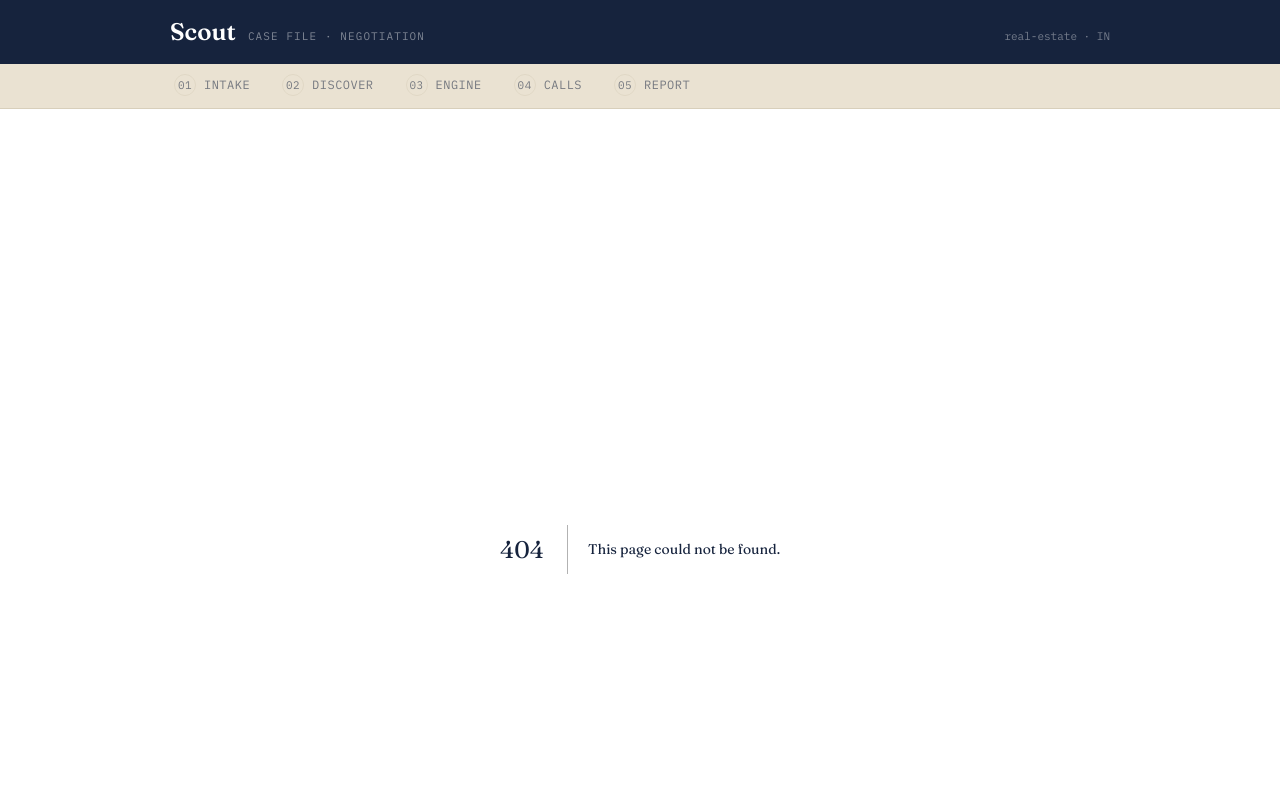
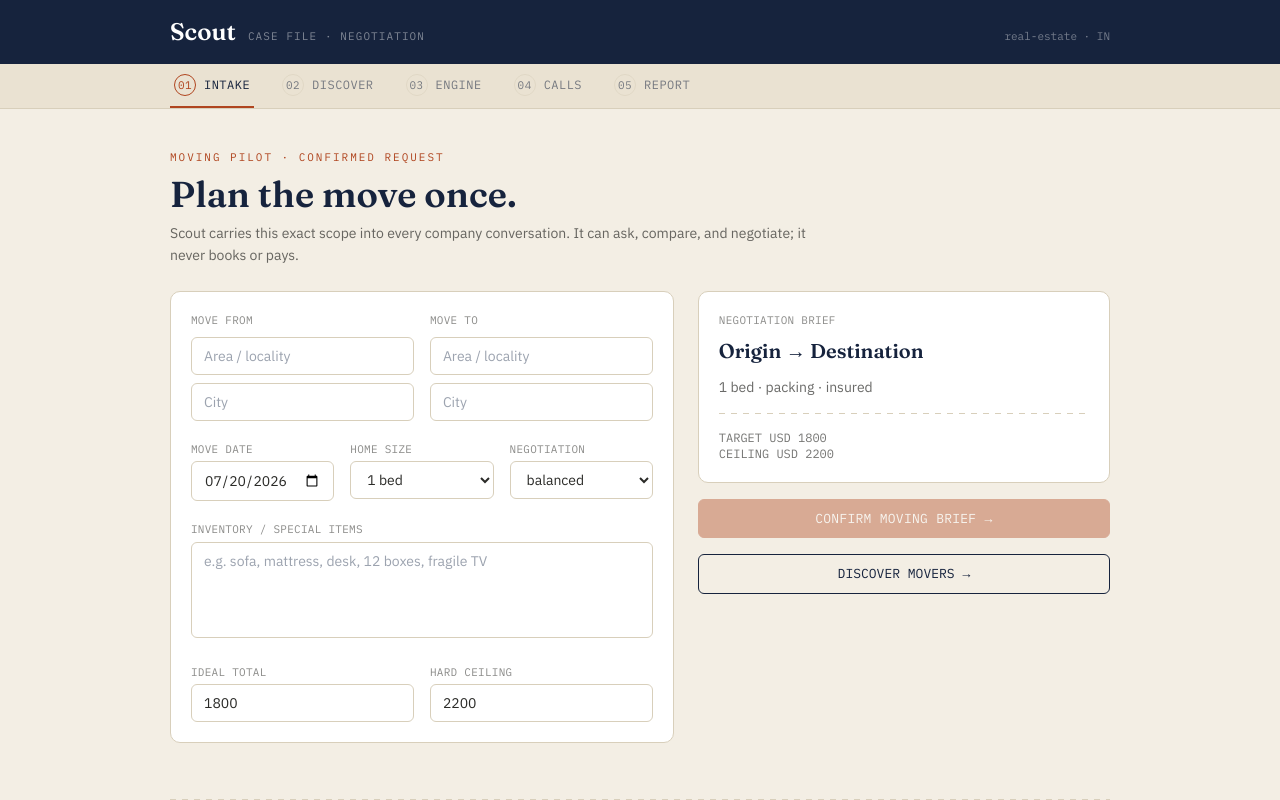
Before and after one commit to nothariharan/scout, a Next.js app in the folder apps/web/: page /moving in a window 1280 px wide. Before the commit this address had no page. Shown: the top 800 px of the page. Built offline with nearby package versions, Linux system fonts and the light colour scheme.

Commit message:
Add moving intake experience

```diff
--- a/apps/web/next.config.mjs
+++ b/apps/web/next.config.mjs
@@ -1,6 +1,9 @@
 /** @type {import('next').NextConfig} */
 const nextConfig = {
   reactStrictMode: true,
+  // Lets CI/verification build alongside a running local dev server without
+  // sharing stale generated artifacts.
+  distDir: process.env.SCOUT_NEXT_DIST_DIR || '.next',
   // @scout/contracts ships .js + .d.ts; transpile so Next resolves the workspace pkg.
   transpilePackages: ['@scout/contracts'],
 };
--- /dev/null
+++ b/apps/web/src/app/moving/page.tsx
@@ -0,0 +1,51 @@
+"use client";
+
+import { useMemo, useState } from "react";
+import type { MovingRequest } from "@scout/contracts/types";
+
+const INPUT = "w-full rounded-md border border-line bg-white px-3 py-2 text-sm text-charcoal outline-none focus:border-rust";
+const tomorrow = new Date(Date.now() + 86400000).toISOString().slice(0, 10);
+
+export default function MovingIntakePage() {
+  const [request, setRequest] = useState<MovingRequest>({
+    vertical: "moving", origin: { area: "", city: "" }, destination: { area: "", city: "" }, move_date: tomorrow,
+    home_size: "1_bed", inventory_notes: "", services: { packing: true, insurance: true },
+    stairs: { origin_floors: 0, destination_floors: 0, elevator_origin: true, elevator_destination: true },
+    budget: { ideal: 1800, ceiling: 2200, currency: "USD" }, negotiation_posture: "balanced", language_pref: "en",
+  });
+  const [status, setStatus] = useState<string | null>(null);
+  const ready = Boolean(request.origin.area && request.origin.city && request.destination.area && request.destination.city && request.budget.ideal <= request.budget.ceiling);
+  const scope = useMemo(() => [request.home_size.replace(/_/g, " "), request.services?.packing ? "packing" : "no packing", request.services?.insurance ? "insured" : "no insurance"].join(" · "), [request]);
+
+  function updateAddress(kind: "origin" | "destination", key: "area" | "city", value: string) {
+    setRequest((current) => ({ ...current, [kind]: { ...current[kind], [key]: value } }));
+  }
+  async function confirm() {
+    setStatus("Saving the confirmed moving brief…");
+    try {
+      const created = await fetch("/api/orchestrator/requirements", { method: "POST", headers: { "content-type": "application/json" }, body: JSON.stringify({ spec: request, source_path: "moving_form" }) });
+      const record = await created.json(); if (!created.ok) throw new Error(record.error ?? "Could not save request.");
+      const confirmed = await fetch(`/api/orchestrator/requirements/${record.id}/confirm`, { method: "POST" });
+      const result = await confirmed.json(); if (!confirmed.ok) throw new Error(result.error ?? "Could not confirm request.");
+      localStorage.setItem("scout_requirement_id", result.id);
+      localStorage.setItem("scout_moving_requirement_id", result.id);
+      setStatus("Confirmed. Your brief is locked for discovery and negotiation.");
+    } catch (error) { setStatus(error instanceof Error ? error.message : "Could not confirm moving request."); }
+  }
+
+  return <div className="space-y-6">
+    <header className="max-w-2xl"><p className="mono text-[11px] uppercase tracking-[0.18em] text-rust">Moving pilot · confirmed request</p><h1 className="mt-2 text-4xl">Plan the move once.</h1><p className="mt-2 text-sm leading-relaxed text-charcoal/70">Scout carries this exact scope into every company conversation. It can ask, compare, and negotiate; it never books or pays.</p></header>
+    <div className="grid gap-6 lg:grid-cols-[1.1fr_0.9fr]">
+      <section className="card space-y-5 p-5">
+        <div className="grid gap-4 sm:grid-cols-2"><Address label="Move from" value={request.origin} onChange={(key, value) => updateAddress("origin", key, value)} /><Address label="Move to" value={request.destination} onChange={(key, value) => updateAddress("destination", key, value)} /></div>
+        <div className="grid gap-4 sm:grid-cols-3"><Field label="Move date"><input type="date" value={request.move_date} onChange={(event) => setRequest((current) => ({ ...current, move_date: event.target.value }))} className={INPUT} /></Field><Field label="Home size"><select value={request.home_size} onChange={(event) => setRequest((current) => ({ ...current, home_size: event.target.value as MovingRequest["home_size"] }))} className={INPUT}>{["studio", "1_bed", "2_bed", "3_bed_plus", "custom"].map((size) => <option key={size} value={size}>{size.replace(/_/g, " ")}</option>)}</select></Field><Field label="Negotiation"><select value={request.negotiation_posture} onChange={(event) => setRequest((current) => ({ ...current, negotiation_posture: event.target.value as MovingRequest["negotiation_posture"] }))} className={INPUT}>{["fast", "balanced", "aggressive"].map((posture) => <option key={posture}>{posture}</option>)}</select></Field></div>
+        <Field label="Inventory / special items"><textarea value={request.inventory_notes} onChange={(event) => setRequest((current) => ({ ...current, inventory_notes: event.target.value }))} className={`${INPUT} h-24 resize-none`} placeholder="e.g. sofa, mattress, desk, 12 boxes, fragile TV" /></Field>
+        <div className="grid gap-4 sm:grid-cols-2"><Field label="Ideal total"><input type="number" value={request.budget.ideal} onChange={(event) => setRequest((current) => ({ ...current, budget: { ...current.budget, ideal: Number(event.target.value) } }))} className={INPUT} /></Field><Field label="Hard ceiling"><input type="number" value={request.budget.ceiling} onChange={(event) => setRequest((current) => ({ ...current, budget: { ...current.budget, ceiling: Number(event.target.value) } }))} className={INPUT} /></Field></div>
+      </section>
+      <aside className="space-y-4"><div className="card p-5"><p className="mono text-[11px] uppercase tracking-wide text-charcoal/55">Negotiation brief</p><h2 className="mt-2 text-xl">{request.origin.area || "Origin"} → {request.destination.area || "Destination"}</h2><p className="mt-3 text-sm text-charcoal/70">{scope}</p><div className="wire my-4" /><p className="mono text-xs text-charcoal/65">TARGET {request.budget.currency} {request.budget.ideal}<br />CEILING {request.budget.currency} {request.budget.ceiling}</p></div><button onClick={confirm} disabled={!ready} className="btn w-full justify-center">CONFIRM MOVING BRIEF →</button><a href="/discover" className="btn-ghost block text-center">DISCOVER MOVERS →</a>{status && <p className="mono text-[11px] text-charcoal/65">{status}</p>}</aside>
+    </div>
+  </div>;
+}
+
+function Address({ label, value, onChange }: { label: string; value: { area: string; city: string }; onChange: (key: "area" | "city", value: string) => void }) { return <div className="space-y-2"><p className="mono text-[11px] uppercase tracking-wide text-charcoal/55">{label}</p><input className={INPUT} value={value.area} onChange={(event) => onChange("area", event.target.value)} placeholder="Area / locality" /><input className={INPUT} value={value.city} onChange={(event) => onChange("city", event.target.value)} placeholder="City" /></div>; }
+function Field({ label, children }: { label: string; children: React.ReactNode }) { return <label className="block"><span className="mono mb-1 block text-[11px] uppercase tracking-wide text-charcoal/55">{label}</span>{children}</label>; }
--- a/apps/web/src/app/page.tsx
+++ b/apps/web/src/app/page.tsx
@@ -17,7 +17,7 @@ export default function Home() {
           Scout researches a market, talks to businesses, negotiates on your behalf, and learns from every outcome. Moving companies are the first vertical; the negotiation engine is built to travel.
         </p>
         <div className="flex flex-wrap gap-3 pt-1">
-          <a href="/intake" className="btn">
+          <a href="/moving" className="btn">
             START INTAKE →
           </a>
           <a href="/report/req_demo_koramangala_pg" className="btn-ghost">
--- a/apps/web/src/components/StageNav.tsx
+++ b/apps/web/src/components/StageNav.tsx
@@ -3,7 +3,7 @@
 import { usePathname } from "next/navigation";
 
 const STAGES = [
-  { n: "01", label: "INTAKE", href: "/intake", match: (p: string) => p.startsWith("/intake") },
+  { n: "01", label: "INTAKE", href: "/moving", match: (p: string) => p.startsWith("/moving") || p.startsWith("/intake") },
   { n: "02", label: "DISCOVER", href: "/discover", match: (p: string) => p.startsWith("/discover") },
   { n: "03", label: "ENGINE", href: "/intelligence", match: (p: string) => p.startsWith("/intelligence") },
   { n: "04", label: "CALLS", href: "/calls", match: (p: string) => p.startsWith("/calls") },
--- a/apps/web/tsconfig.json
+++ b/apps/web/tsconfig.json
@@ -18,6 +18,6 @@
       "@/*": ["./src/*"]
     }
   },
-  "include": ["next-env.d.ts", "**/*.ts", "**/*.tsx", ".next/types/**/*.ts"],
+  "include": ["next-env.d.ts", "**/*.ts", "**/*.tsx", ".next/types/**/*.ts", ".next-verify/types/**/*.ts"],
   "exclude": ["node_modules"]
 }
```
Also changed, not shown: 1 other file (tests, documents, lock files or other folders).
